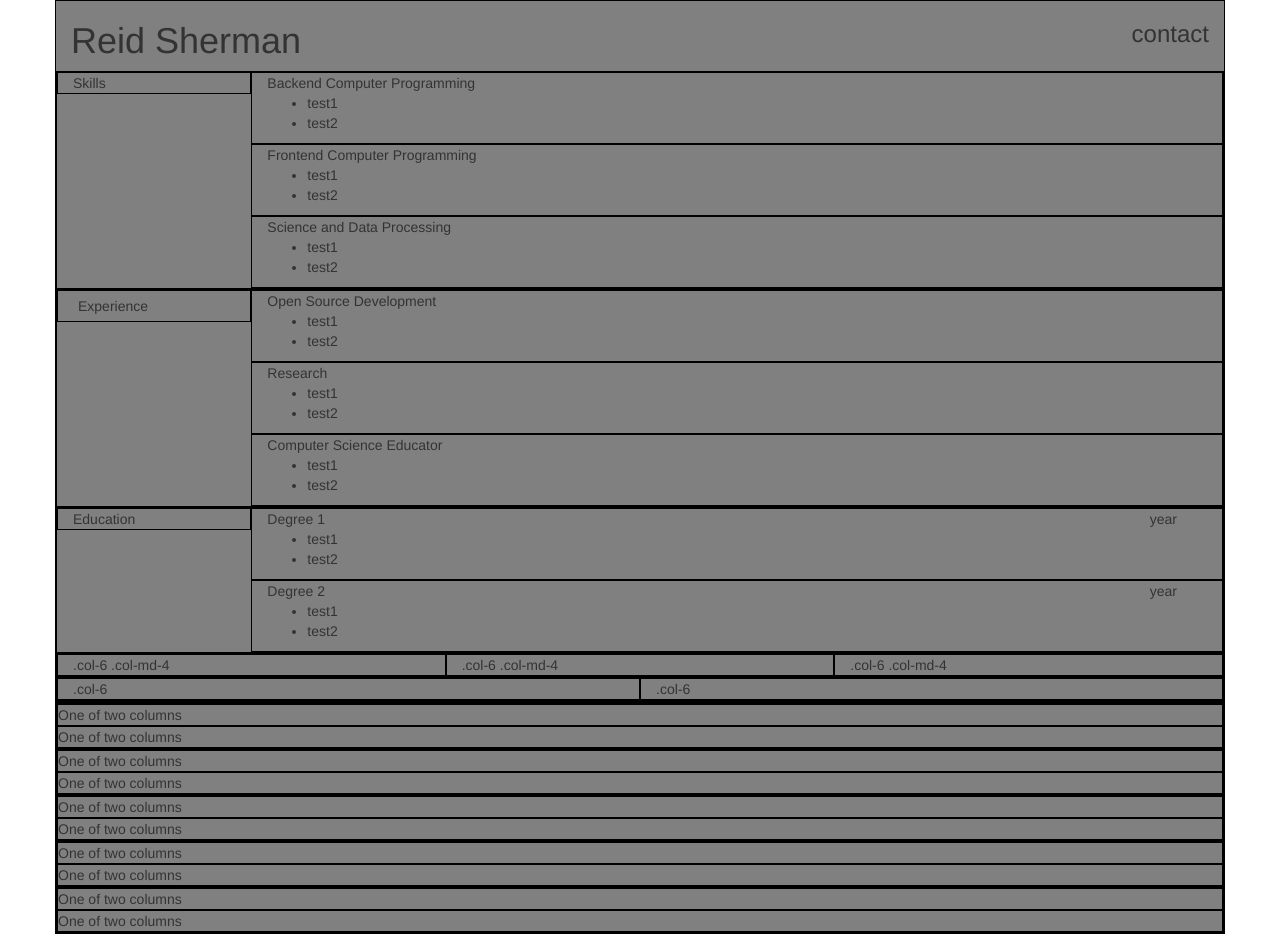
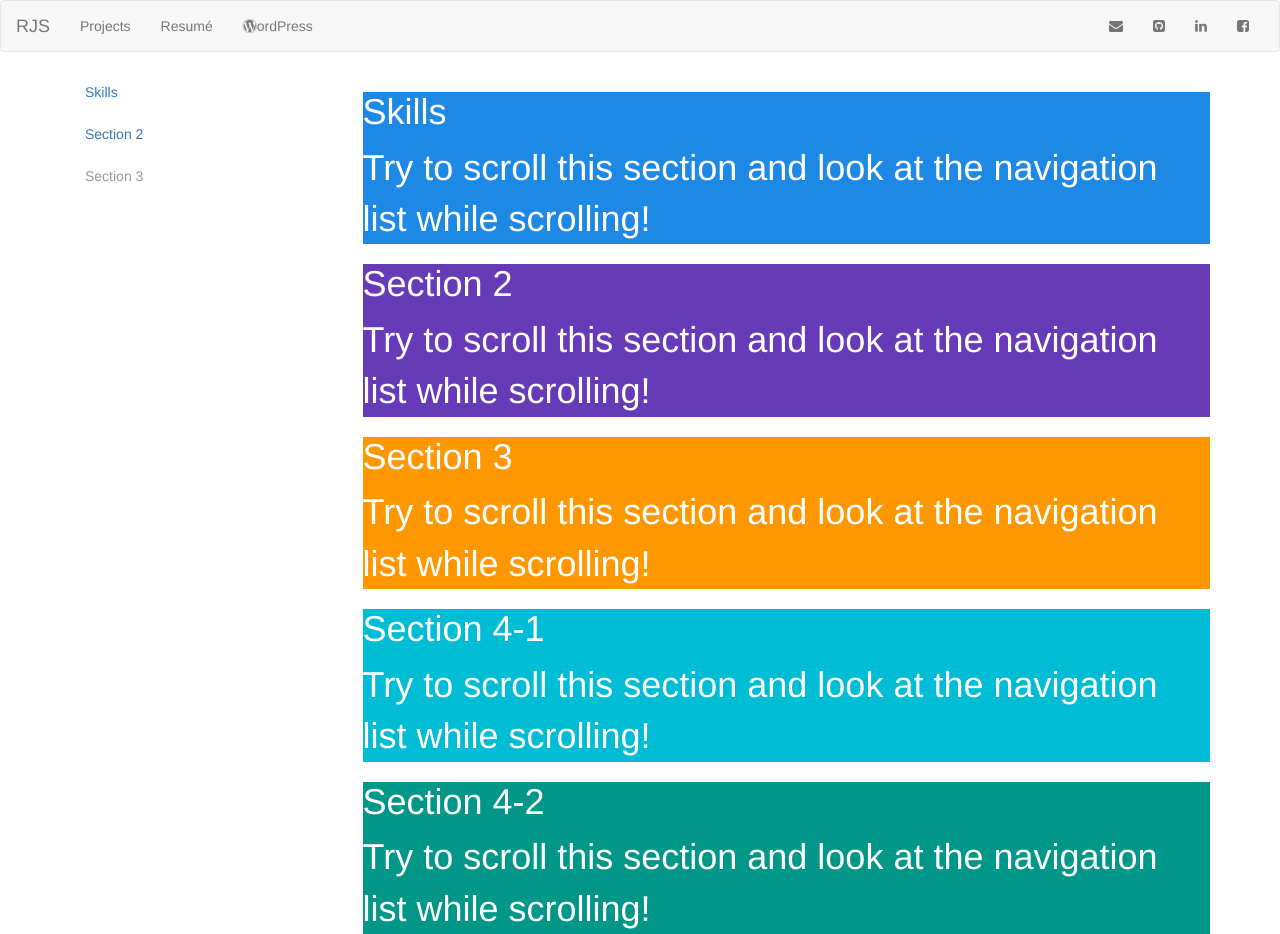
Before and after one commit to reidjs/web, a PHP site: page /cv2.html in a window 1280 px wide. Run offline with PHP 8.4, Linux system fonts and the light colour scheme; some libraries are stand-ins or nearby versions.

Commit message:
added sidebar to cv

```diff
--- a/assets/styles/cvstyle.css
+++ b/assets/styles/cvstyle.css
@@ -1,29 +1,35 @@
-div {
-  border: 1px solid black;
-  background-color: gray;
+
+/*body {
+      position: relative;
+}*/
+body {
+  position:relative;
+}
+div.col-sm-9 {
+    height: 250px;
+    font-size: 36px;
+}
+ul.nav-stacked {
+  position:fixed;
+}
+/*#myScrollspy {
+  margin-top: 400px;
+}*/
+/*nav.col-sm-3 {
+  position: relative;
+}*/
+#section1 {color: #fff; background-color: #1E88E5;}
+#section2 {color: #fff; background-color: #673ab7;}
+#section3 {color: #fff; background-color: #ff9800;}
+#section41 {color: #fff; background-color: #00bcd4;}
+#section42 {color: #fff; background-color: #009688;}
 
 
+@media screen and (max-width: 810px) {
+  #section1, #section2, #section3, #section41, #section42  {
+      margin-left: 45px;
+  }
 }
-div span.rowheader {
-  text-align: center;
-  overflow: hidden;
-  vertical-align:middle;
+li.active a{
+  color: #999;
 }
-.rowheader {
-
-  margin: 0 auto;
-  padding: 5px 5px;
-  display: inline-block;
-  /*box-sizing: border-box;*/
-}
-.year {
-  float: right;
-  padding-right: 30px;
-}
-.school {
-  float: right;
-}
-.contact {
-  float:right;
-  font-size: 24px;
-}
--- a/cv2.html
+++ b/cv2.html
@@ -1,139 +1,90 @@
 <!DOCTYPE html>
 <html>
   <head>
-    <meta charset="utf-8">
+
     <title>Reid Sherman | CV</title>
     <script src="https://ajax.googleapis.com/ajax/libs/jquery/3.2.1/jquery.min.js"></script>
     <link rel="stylesheet" href="https://maxcdn.bootstrapcdn.com/font-awesome/4.7.0/css/font-awesome.min.css">
     <link rel="stylesheet" href="https://maxcdn.bootstrapcdn.com/bootstrap/3.3.7/css/bootstrap.min.css" integrity="sha384-BVYiiSIFeK1dGmJRAkycuHAHRg32OmUcww7on3RYdg4Va+PmSTsz/K68vbdEjh4u" crossorigin="anonymous">
     <script src="https://maxcdn.bootstrapcdn.com/bootstrap/3.3.7/js/bootstrap.min.js" integrity="sha384-Tc5IQib027qvyjSMfHjOMaLkfuWVxZxUPnCJA7l2mCWNIpG9mGCD8wGNIcPD7Txa" crossorigin="anonymous"></script>
     <link rel="stylesheet" href="assets/styles/cvstyle.css">
+    <meta charset="utf-8">
+    <meta name="viewport" content="width=device-width, initial-scale=1">
   </head>
-  <body>
+  <nav class="navbar navbar-default" id="navbar" >
+  <div class="container-fluid">
+    <!-- Brand and toggle get grouped for better mobile display -->
+    <div class="navbar-header">
+      <button type="button" class="navbar-toggle collapsed" data-toggle="collapse" data-target="#bs-example-navbar-collapse-1" aria-expanded="false">
+        <span class="sr-only">Toggle navigation</span>
+        <span class="icon-bar"></span>
+        <span class="icon-bar"></span>
+        <span class="icon-bar"></span>
+      </button>
+      <a class="navbar-brand" href="#"><span id="bigR" class="active">RJS</span></a>
+    </div>
+
+    <!-- Collect the nav links, forms, and other content for toggling -->
+    <div class="collapse navbar-collapse" id="bs-example-navbar-collapse-1">
+      <ul class="nav navbar-nav">
+        <li><a href="https://reidsherman.com/projects/" class="navtext">Projects</a></li>
+        <li><a href="https://reidsherman.com/cv/" class="navtext">Resumé</a></li>
+        <li><a href="https://reidsherman.com/wp/" class="navtext"><i class="fa fa-wordpress" aria-hidden="true"></i>ordPress</a></li>
+      </ul>
+      <ul class="nav navbar-nav navbar-right" id="right-icons">
+        <li><a href="mailto:reidsherman+website@gmail.com"><i class="fa fa-envelope" aria-hidden="true"></i>
+          <span class="visible-xs-inline navtext">Email</span>
+        </a></li>
+        <li><a href="https://github.com/reidjs"><i class="navicons fa fa-github-square" aria-hidden="true"></i>
+          <span class="visible-xs-inline navtext">Github</span>
+        </a></li>
+        <li><a href="https://www.linkedin.com/in/reidsherman/"><i class="fa fa-linkedin" aria-hidden="true"></i>
+        <span class="visible-xs-inline navtext">Linkedin</span>
+        </a></li>
+        <li><a href="https://www.facebook.com/reidsherman"><i class="navicons fa fa-facebook-square" aria-hidden="true"></i>
+          <span class="visible-xs-inline navtext">Facebook</span>
+        </a></li>
+      </ul>
+    </div><!-- /.navbar-collapse -->
+  </div><!-- /.container-fluid -->
+  </nav>
+  <body data-spy="scroll" data-target="#myScrollspy" data-offset="20">
 
     <!-- Stack the columns on mobile by making one full-width and the other half-width -->
     <div class="container">
-  <h1>Reid Sherman <span class="contact">contact</span></h1>
+      <div class="row">
+        <nav class="col-sm-3 hidden-xs" id="myScrollspy">
+          <ul class="nav nav-stacked">
+            <li class="active"><a href="#section1">Skills</a></li>
+            <li><a href="#section2">Section 2</a></li>
+            <li><a href="#section3">Section 3</a></li>
+          </ul>
+        </nav>
 
-<div class="row">
-  <div class="col-md-2">Skills
+        <div class="col-sm-9">
+          <div id="section1">
+            <h1>Skills</h1>
+            <p>Try to scroll this section and look at the navigation list while scrolling!</p>
           </div>
-  <div class="col-xs-12 col-md-10 school">Backend Computer Programming
-    <ul>
-      <li>test1</li>
-      <li>test2</li>
-    </ul>
+          <div id="section2">
+            <h1>Section 2</h1>
+            <p>Try to scroll this section and look at the navigation list while scrolling!</p>
           </div>
-  <div class="col-xs-12 col-md-10 school">Frontend Computer Programming
-    <ul>
-      <li>test1</li>
-      <li>test2</li>
-    </ul>
+          <div id="section3">
+            <h1>Section 3</h1>
+            <p>Try to scroll this section and look at the navigation list while scrolling!</p>
           </div>
-  <div class="col-xs-12 col-md-10 school">Science and Data Processing
-    <ul>
-      <li>test1</li>
-      <li>test2</li>
-    </ul>
+          <div id="section41">
+            <h1>Section 4-1</h1>
+            <p>Try to scroll this section and look at the navigation list while scrolling!</p>
           </div>
-</div>
-<div class="row">
-  <div class="col-md-2 "><span class="rowheader"> Experience </span>
-  </div>
-  <div class="col-xs-12 col-md-10 school">Open Source Development
-    <ul>
-      <li>test1</li>
-      <li>test2</li>
-    </ul>
-  </div>
-  <div class="col-xs-12 col-md-10 school">Research
-    <ul>
-      <li>test1</li>
-      <li>test2</li>
-    </ul>
-  </div>
-  <div class="col-xs-12 col-md-10 school">Computer Science Educator
-    <ul>
-      <li>test1</li>
-      <li>test2</li>
-    </ul>
-  </div>
-</div>
-
-
-
-
-<div class="row">
-  <div class="col-md-2">Education
-  </div>
-  <div class="col-xs-12 col-md-10 school">Degree 1 <span class="year">year</span>
-    <ul>
-      <li>test1</li>
-      <li>test2</li>
-    </ul>
-  </div>
-  <div class="col-xs-12 col-md-10 school">Degree 2 <span class="year">year</span>
-    <ul>
-      <li>test1</li>
-      <li>test2</li>
-    </ul>
-  </div>
-</div>
-<!-- Columns start at 50% wide on mobile and bump up to 33.3% wide on desktop -->
-<div class="row">
-  <div class="col-6 col-md-4">.col-6 .col-md-4</div>
-  <div class="col-6 col-md-4">.col-6 .col-md-4</div>
-  <div class="col-6 col-md-4">.col-6 .col-md-4</div>
-</div>
-
-<!-- Columns are always 50% wide, on mobile and desktop -->
-<div class="row">
-  <div class="col-6 col-lg-6">.col-6</div>
-  <div class="col-6 col-lg-6">.col-6</div>
-</div>
-</div>
-
-<div class="container">
-  <div class="row justify-content-start">
-    <div class="col-4">
-      One of two columns
-    </div>
-    <div class="col-4">
-      One of two columns
-    </div>
-  </div>
-  <div class="row justify-content-center">
-    <div class="col-4">
-      One of two columns
-    </div>
-    <div class="col-4">
-      One of two columns
-    </div>
-  </div>
-  <div class="row justify-content-end">
-    <div class="col-4">
-      One of two columns
-    </div>
-    <div class="col-4">
-      One of two columns
-    </div>
-  </div>
-  <div class="row justify-content-around">
-    <div class="col-4">
-      One of two columns
-    </div>
-    <div class="col-4">
-      One of two columns
-    </div>
-  </div>
-  <div class="row justify-content-between">
-    <div class="col-4">
-      One of two columns
-    </div>
-    <div class="col-4">
-      One of two columns
+          <div id="section42">
+            <h1>Section 4-2</h1>
+            <p>Try to scroll this section and look at the navigation list while scrolling!</p>
           </div>
         </div>
       </div>
+    </div>
+    <!-- <script type="text/javascript"src="assets/js/cvscroll.js"></script> -->
   </body>
 </html>
```
Lines whose indentation alone changed are shown as unchanged.
